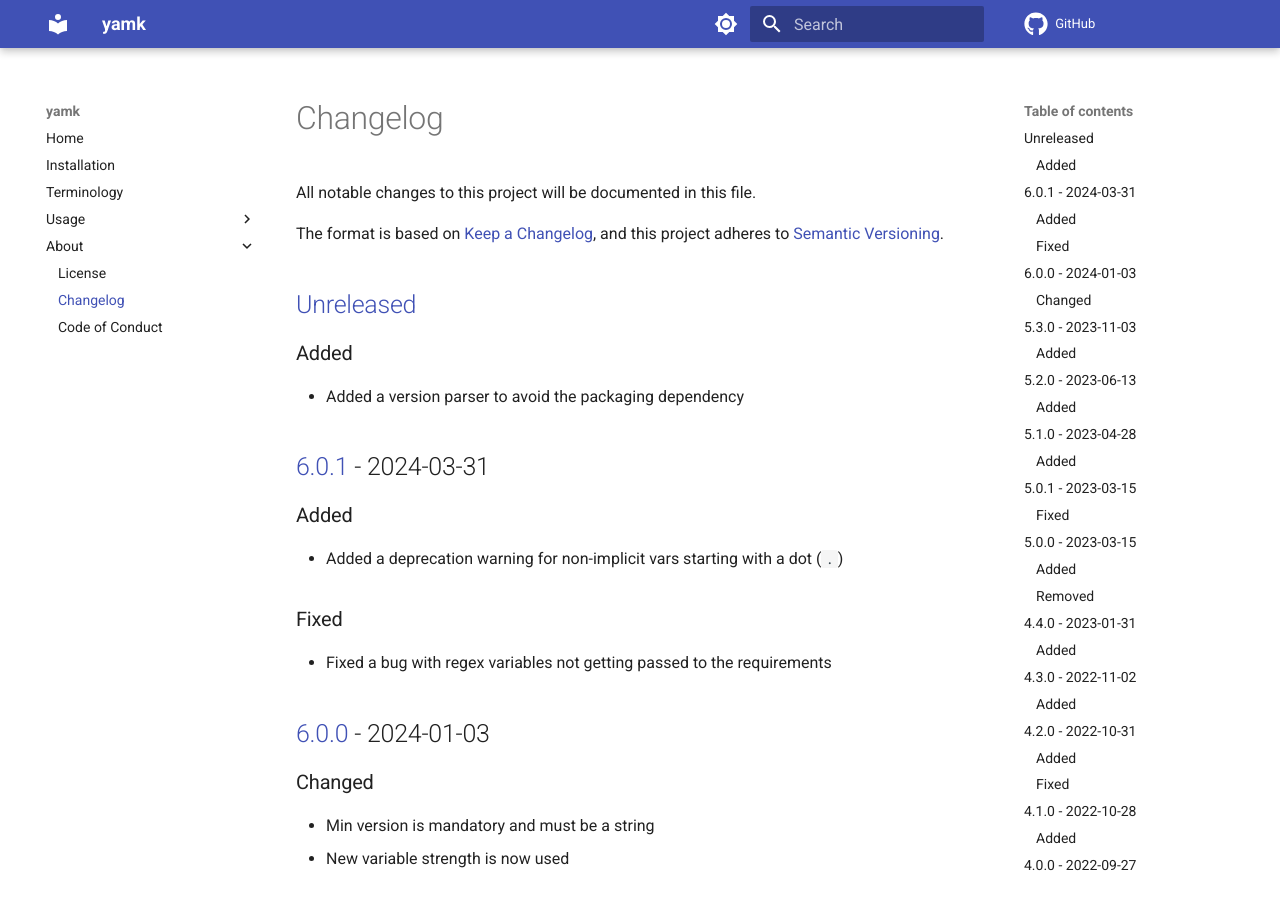
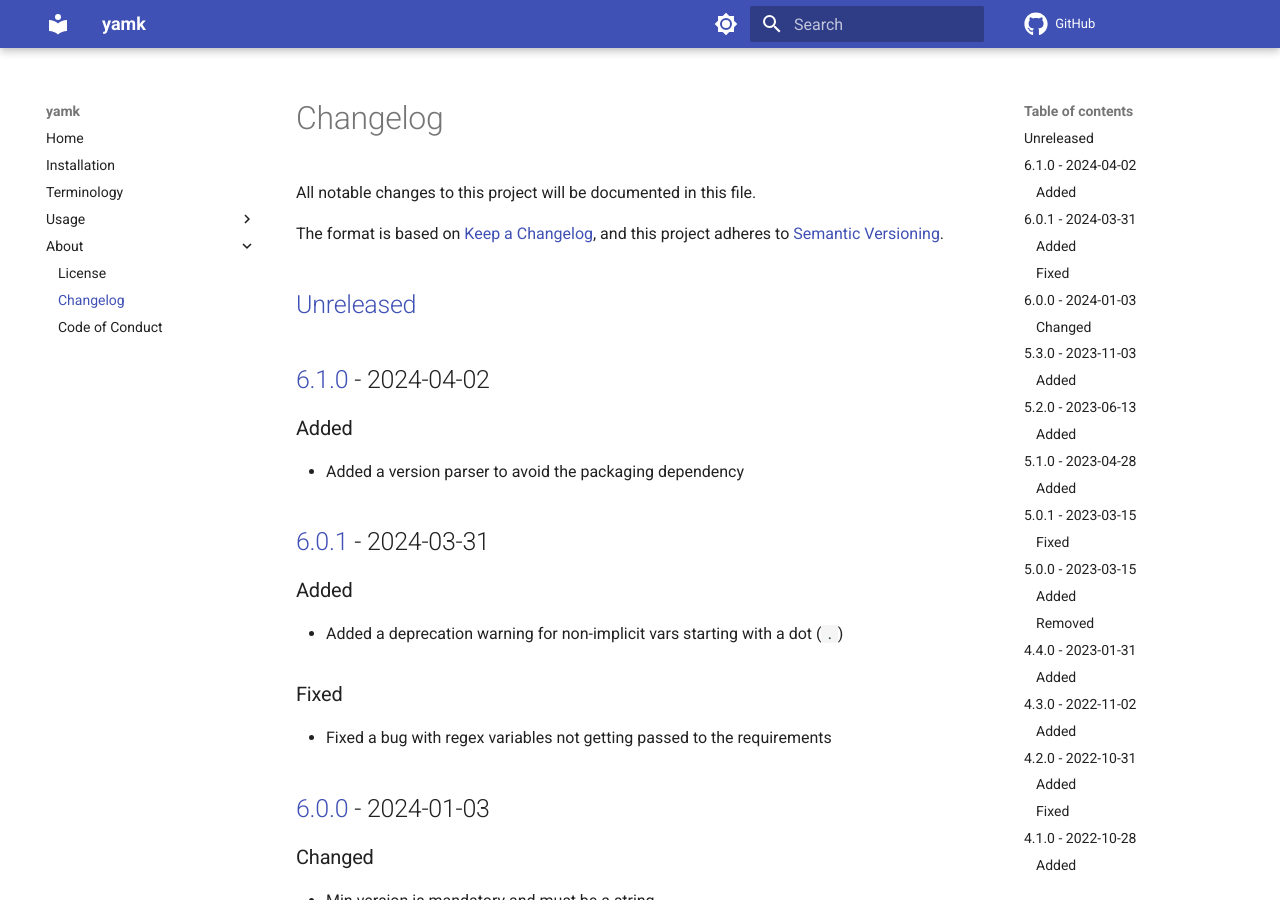
Before and after one commit to spapanik/yamk, an MkDocs documentation site: the page built from docs/CHANGELOG.md, in a window 1280 px wide and 900 px high. Built offline with MkDocs 1.6.1 and Material for MkDocs 9.7.7, drawn with Linux system fonts in a browser that asks for light colours; comment, search, counter and statistics services are not loaded.

Commit message:
Bump version

```diff
--- a/docs/CHANGELOG.md
+++ b/docs/CHANGELOG.md
@@ -5,6 +5,8 @@ All notable changes to this project will be documented in this file.
 The format is based on [Keep a Changelog], and this project adheres to [Semantic Versioning].
 
 ## [Unreleased]
+
+## [6.1.0] - 2024-04-02
 
 ### Added
 
@@ -433,7 +435,8 @@ cookbook.yml
 
 [Keep a Changelog]: https://keepachangelog.com/en/1.0.0/
 [Semantic Versioning]: https://semver.org/spec/v2.0.0.html
-[Unreleased]: https://github.com/spapanik/yamk/compare/v6.0.1...main
+[Unreleased]: https://github.com/spapanik/yamk/compare/v6.1.0...main
+[6.1.0]: https://github.com/spapanik/yamk/compare/v6.0.1...v6.1.0
 [6.0.1]: https://github.com/spapanik/yamk/compare/v6.0.0...v6.0.1
 [6.0.0]: https://github.com/spapanik/yamk/compare/v5.3.0...v6.0.0
 [5.3.0]: https://github.com/spapanik/yamk/compare/v5.2.0...v5.3.0
--- a/pyproject.toml
+++ b/pyproject.toml
@@ -126,7 +126,7 @@ skip_empty = true
 
 [tool.poetry]
 name = "yamk"
-version = "6.0.1"
+version = "6.1.0"
 description = "Yet another make"
 authors = [
     "Stephanos Kuma <stephanos@kuma.ai>",
--- a/src/yamk/__init__.py
+++ b/src/yamk/__init__.py
@@ -1 +1 @@
-__version__ = "6.0.1"
+__version__ = "6.1.0"
```
